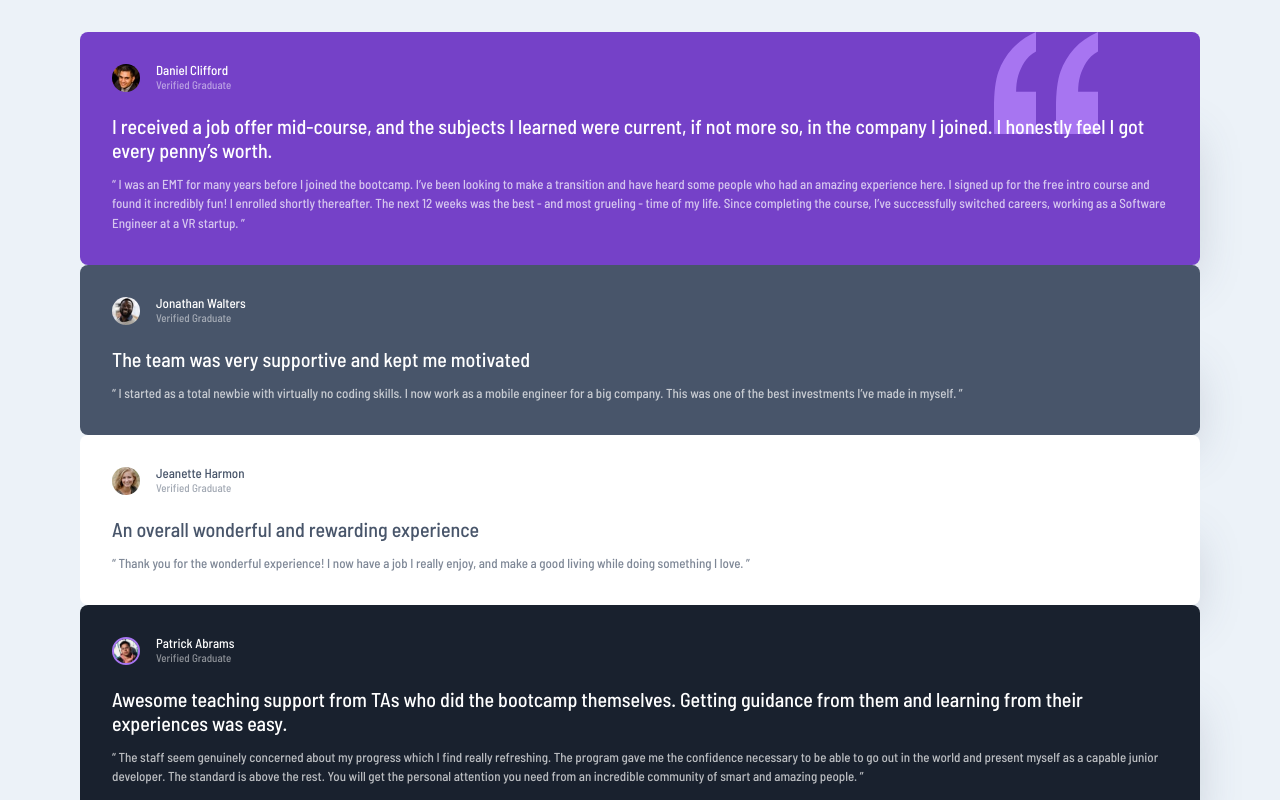
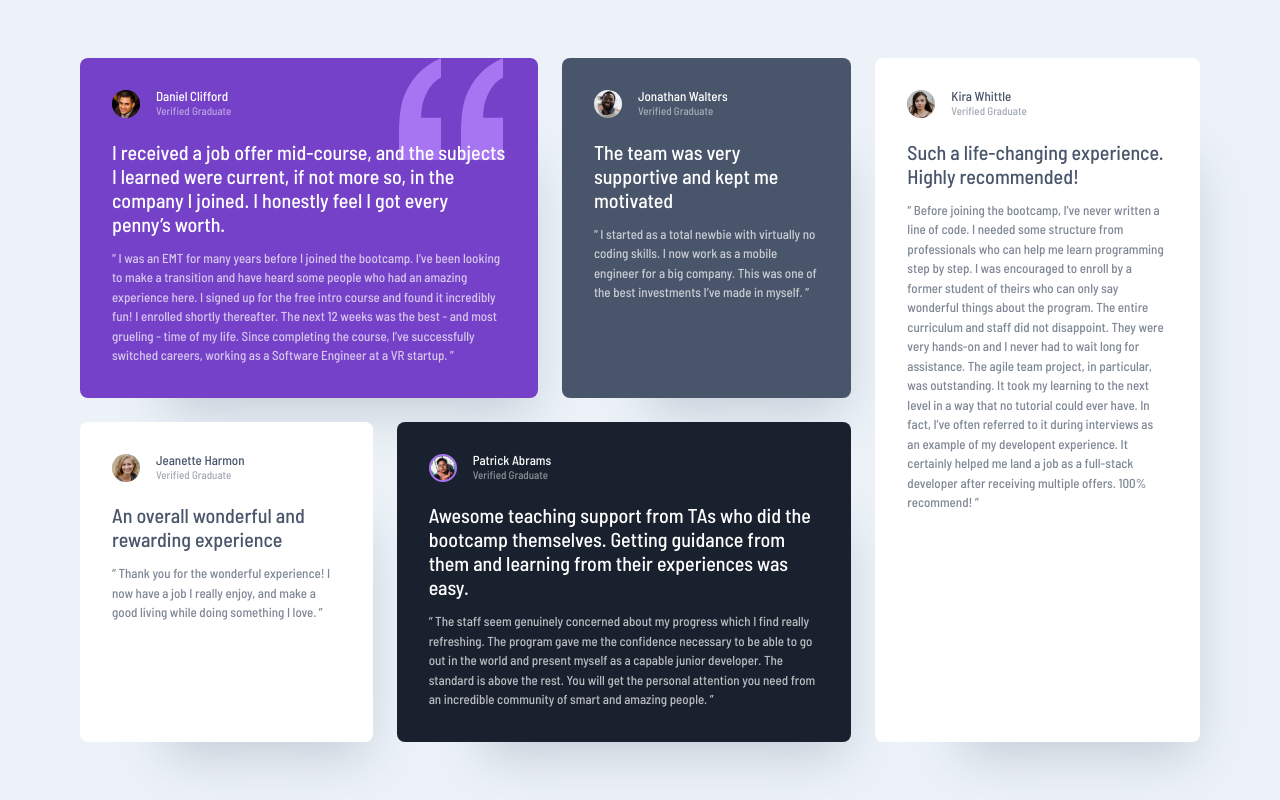
Before and after one commit to happi89/testimonials-grid-section, a plain HTML site: page index.html in a window 1280 px wide. Shown: the top 800 px of the page. Drawn offline with Linux system fonts and the light colour scheme.

Commit message:
add grid(areas)

```diff
--- a/style.css
+++ b/style.css
@@ -100,6 +100,7 @@ body {
   font-weight: var(--fw-400);
 
   background-color: hsl(var(--clr-neutral-200));
+
 }
 
 h1,
@@ -144,9 +145,50 @@ h3 {
 
 /* components */
 .testimonial-grid {
+  display: grid;
+  gap: 1.5rem;
+  grid-template-areas:
+  'one'
+  'two'
+  'three'
+  'four'
+  'five';
   padding-block: 2rem;
   width: min(95%, 70rem);
   margin-inline: auto;
+}
+
+.testimonial:nth-child(1) {
+  grid-area: one;
+}
+
+.testimonial:nth-child(2) {
+  grid-area: two;
+
+}
+
+.testimonial:nth-child(3) {
+  grid-area: three;
+
+}
+
+.testimonial:nth-child(4) {
+  grid-area: four;
+
+}
+
+.testimonial:nth-child(5) {
+  grid-area: five;
+
+}
+
+
+@media (min-width: 50em) {
+  .testimonial-grid {
+    grid-template-areas:
+    'one one two five'
+    'three four four five'
+  }
 }
 
 .testimonial {
@@ -154,6 +196,10 @@ h3 {
   padding: 2rem;
   border-radius: 0.5rem;
   box-shadow: 2.5rem 3.75rem 3rem -3rem hsl(var(--clr-secondary-400) / 0.25);
+}
+
+.testimonial:nth-child(3) {
+  grid-column-start: 1;
 }
 
 .testimonial.quote {
@@ -187,3 +233,6 @@ h3 {
 .testimonial > p:last-of-type {
   opacity: 0.7;
 }
+
+
+/* responsive */
```
